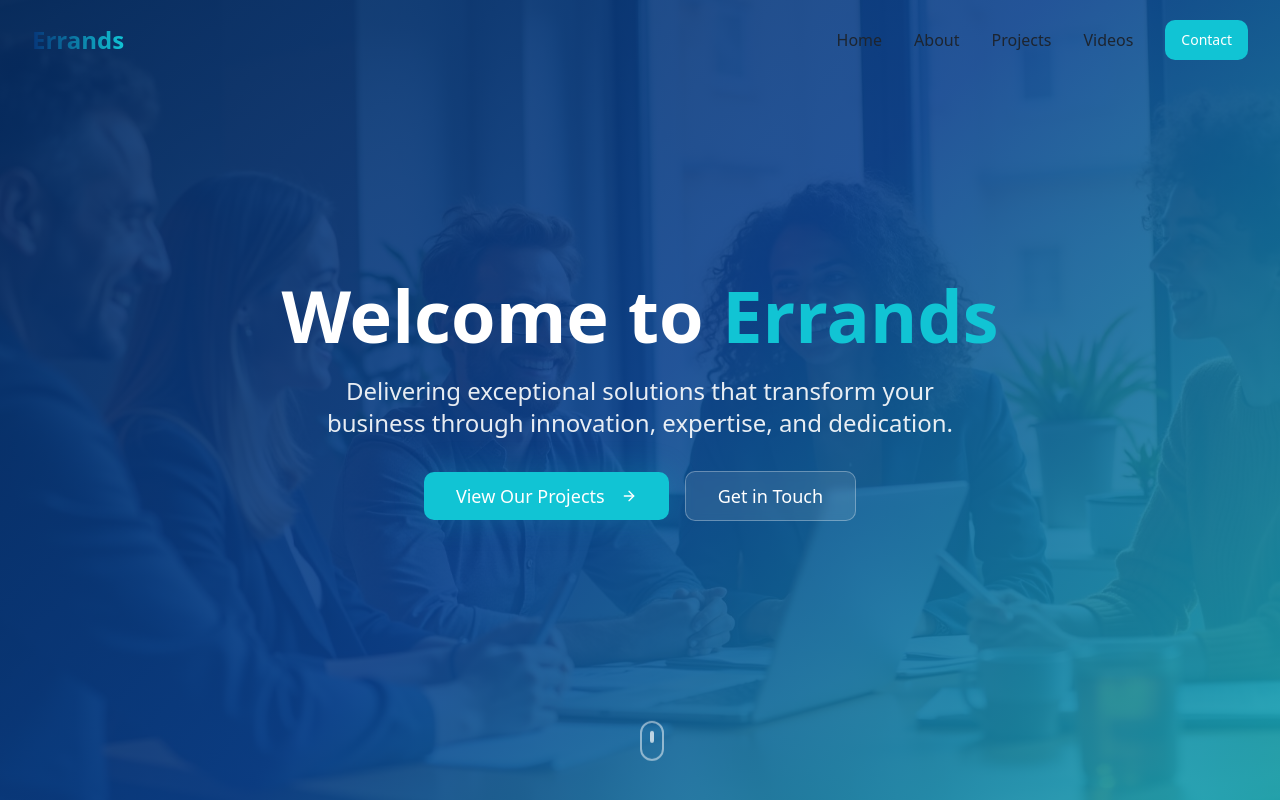
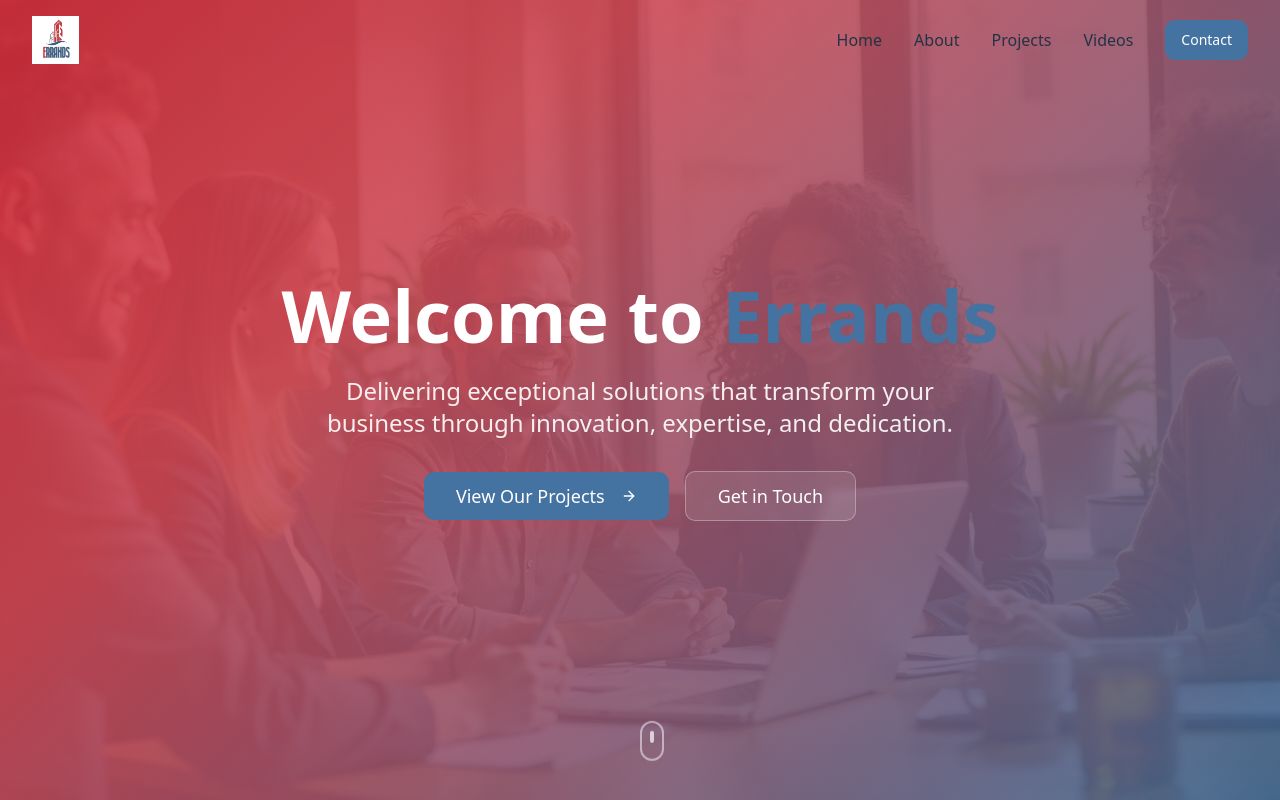
Before and after one commit to omarabdelghany2/Errands_New_Version, a React (Vite) app: page / in a window 1280 px wide. Shown: the top 800 px of the page. Built offline with nearby package versions, Linux system fonts and the light colour scheme; the HTML template or start-up script is replaced by a standard one.

Commit message:
Update theme colors and integrate logo
The theme colors have been updated to match the Errands logo, using red as the primary color and blue as the accent color. The Errands logo has also been integrated into the Navigation and Footer components.

```diff
--- a/src/components/Footer.tsx
+++ b/src/components/Footer.tsx
@@ -1,9 +1,15 @@
+import errandsLogo from "@/assets/errands-logo.png";
+
 const Footer = () => {
   return (
     <footer className="bg-primary text-primary-foreground py-8">
       <div className="container mx-auto px-4 sm:px-6 lg:px-8">
         <div className="text-center">
-          <h3 className="text-2xl font-bold mb-4">Errands</h3>
+          <img
+            src={errandsLogo}
+            alt="Errands Logo"
+            className="h-16 w-auto mx-auto mb-4"
+          />
           <p className="text-primary-foreground/80 mb-4">
             Transforming businesses through innovation and excellence.
           </p>
--- a/src/components/Navigation.tsx
+++ b/src/components/Navigation.tsx
@@ -1,6 +1,7 @@
 import { useState, useEffect } from "react";
 import { Button } from "@/components/ui/button";
 import { Menu, X } from "lucide-react";
+import errandsLogo from "@/assets/errands-logo.png";
 
 const Navigation = () => {
   const [isScrolled, setIsScrolled] = useState(false);
@@ -33,9 +34,11 @@ const Navigation = () => {
       <div className="container mx-auto px-4 sm:px-6 lg:px-8">
         <div className="flex items-center justify-between h-16 sm:h-20">
           <div className="flex-shrink-0">
-            <h1 className="text-2xl font-bold bg-gradient-to-r from-primary to-accent bg-clip-text text-transparent">
-              Errands
-            </h1>
+            <img
+              src={errandsLogo}
+              alt="Errands Logo"
+              className="h-10 sm:h-12 w-auto"
+            />
           </div>
 
           {/* Desktop Navigation */}
--- a/src/index.css
+++ b/src/index.css
@@ -9,81 +9,81 @@ All colors MUST be HSL.
 @layer base {
   :root {
     --background: 0 0% 100%;
-    --foreground: 215 25% 15%;
+    --foreground: 210 35% 20%;
 
     --card: 0 0% 100%;
-    --card-foreground: 215 25% 15%;
+    --card-foreground: 210 35% 20%;
 
     --popover: 0 0% 100%;
-    --popover-foreground: 215 25% 15%;
+    --popover-foreground: 210 35% 20%;
 
-    --primary: 215 90% 25%;
+    --primary: 355 65% 55%;
     --primary-foreground: 0 0% 100%;
 
-    --secondary: 210 15% 95%;
-    --secondary-foreground: 215 25% 15%;
+    --secondary: 210 20% 95%;
+    --secondary-foreground: 210 35% 20%;
 
-    --muted: 210 15% 96%;
-    --muted-foreground: 215 15% 45%;
+    --muted: 210 20% 96%;
+    --muted-foreground: 210 25% 45%;
 
-    --accent: 185 85% 45%;
+    --accent: 210 40% 45%;
     --accent-foreground: 0 0% 100%;
 
     --destructive: 0 84.2% 60.2%;
     --destructive-foreground: 0 0% 100%;
 
-    --border: 215 20% 90%;
-    --input: 215 20% 90%;
-    --ring: 215 90% 25%;
+    --border: 210 20% 90%;
+    --input: 210 20% 90%;
+    --ring: 355 65% 55%;
 
     --radius: 0.75rem;
 
     /* Custom design tokens */
-    --gradient-primary: linear-gradient(135deg, hsl(215 90% 25%), hsl(215 85% 35%));
-    --gradient-accent: linear-gradient(135deg, hsl(185 85% 45%), hsl(195 85% 55%));
-    --gradient-hero: linear-gradient(135deg, hsl(215 90% 20%) 0%, hsl(215 85% 30%) 50%, hsl(185 75% 40%) 100%);
+    --gradient-primary: linear-gradient(135deg, hsl(355 65% 55%), hsl(355 60% 60%));
+    --gradient-accent: linear-gradient(135deg, hsl(210 40% 45%), hsl(210 45% 50%));
+    --gradient-hero: linear-gradient(135deg, hsl(355 65% 50%) 0%, hsl(355 60% 55%) 30%, hsl(210 40% 40%) 100%);
 
-    --shadow-sm: 0 2px 8px -2px hsl(215 25% 15% / 0.08);
-    --shadow-md: 0 4px 16px -4px hsl(215 25% 15% / 0.12);
-    --shadow-lg: 0 8px 32px -8px hsl(215 25% 15% / 0.16);
-    --shadow-glow: 0 0 32px hsl(185 85% 45% / 0.2);
+    --shadow-sm: 0 2px 8px -2px hsl(210 35% 20% / 0.08);
+    --shadow-md: 0 4px 16px -4px hsl(210 35% 20% / 0.12);
+    --shadow-lg: 0 8px 32px -8px hsl(210 35% 20% / 0.16);
+    --shadow-glow: 0 0 32px hsl(355 65% 55% / 0.25);
 
     --transition-smooth: all 0.3s cubic-bezier(0.4, 0, 0.2, 1);
   }
 
   .dark {
-    --background: 215 30% 8%;
+    --background: 210 35% 8%;
     --foreground: 0 0% 98%;
 
-    --card: 215 25% 12%;
+    --card: 210 30% 12%;
     --card-foreground: 0 0% 98%;
 
-    --popover: 215 25% 12%;
+    --popover: 210 30% 12%;
     --popover-foreground: 0 0% 98%;
 
-    --primary: 185 85% 45%;
-    --primary-foreground: 215 30% 8%;
+    --primary: 355 65% 60%;
+    --primary-foreground: 210 35% 8%;
 
-    --secondary: 215 20% 18%;
+    --secondary: 210 25% 18%;
     --secondary-foreground: 0 0% 98%;
 
-    --muted: 215 20% 18%;
-    --muted-foreground: 215 10% 65%;
+    --muted: 210 25% 18%;
+    --muted-foreground: 210 15% 65%;
 
-    --accent: 185 85% 45%;
-    --accent-foreground: 215 30% 8%;
+    --accent: 210 45% 55%;
+    --accent-foreground: 210 35% 8%;
 
     --destructive: 0 62.8% 30.6%;
     --destructive-foreground: 0 0% 98%;
 
-    --border: 215 20% 20%;
-    --input: 215 20% 20%;
-    --ring: 185 85% 45%;
+    --border: 210 25% 20%;
+    --input: 210 25% 20%;
+    --ring: 355 65% 60%;
 
     --shadow-sm: 0 2px 8px -2px hsl(0 0% 0% / 0.3);
     --shadow-md: 0 4px 16px -4px hsl(0 0% 0% / 0.4);
     --shadow-lg: 0 8px 32px -8px hsl(0 0% 0% / 0.5);
-    --shadow-glow: 0 0 32px hsl(185 85% 45% / 0.3);
+    --shadow-glow: 0 0 32px hsl(355 65% 55% / 0.3);
   }
 }
 
```
Also changed, not shown: src/assets/errands-logo.png (added).
